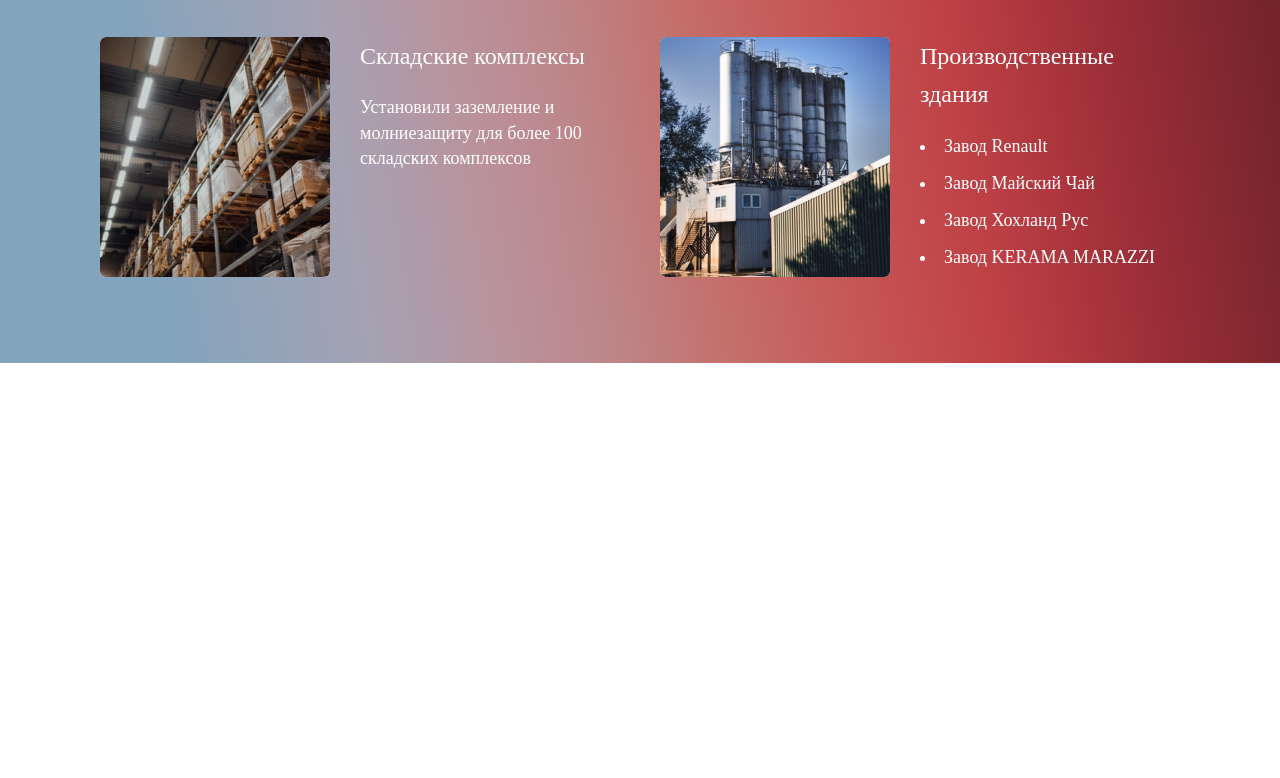
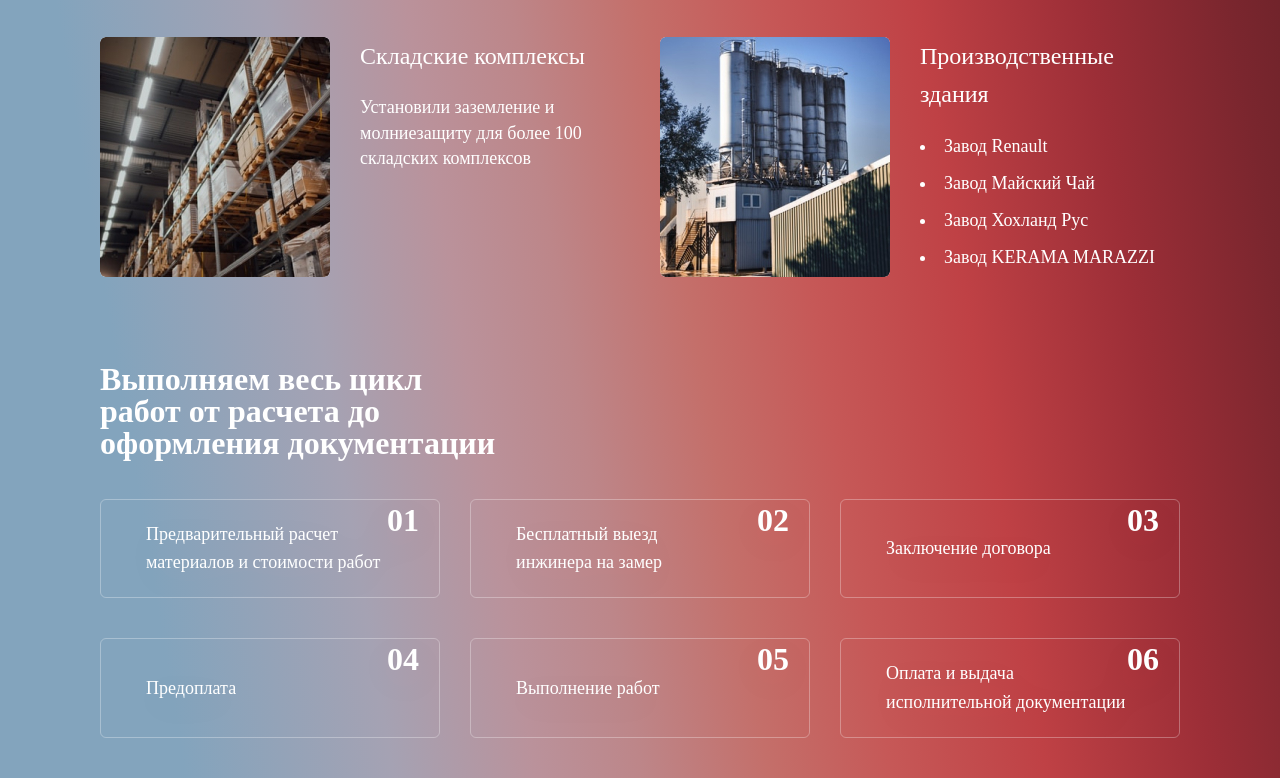
Before and after one commit to Viktor590/volt-landing, a website: page src/index.html in a window 1280 px wide. Shown: the part 1179-1957 px from the top of the page. Before the commit the page ends 1542 px from the top, so only its background shows below. Drawn offline with nearby package versions, Linux system fonts and the light colour scheme; files that its build step writes are made by us from their sources; files whose address does not match are found by name.

Commit message:
create stage block

```diff
--- a/src/index.html
+++ b/src/index.html
@@ -65,7 +65,7 @@
 
 
     <div class="about">
-      <h2 class="about-title">
+      <h2 class="about-title title">
         Специализируемся<br />
         на установке заземления
         по направлениям
@@ -145,6 +145,66 @@
     </div>
 
 
+    <div class="stage">
+      <h2 class="stage-title title">
+        Выполняем весь цикл работ
+        от расчета до оформления документации
+      </h2>
+      <div class="stage-block">
+        <div class="stage-item">
+          <h3 class="stage-item__title">
+            Предварительный расчет
+            материалов и стоимости работ
+          </h3>
+          <p class="stage-item__counter">
+            01
+          </p>
+        </div>
+        <div class="stage-item">
+          <h3 class="stage-item__title">
+            Бесплатный выезд<br />
+            инжинера на замер
+          </h3>
+          <p class="stage-item__counter">
+            02
+          </p>
+        </div>
+        <div class="stage-item">
+          <h3 class="stage-item__title">
+            Заключение договора
+          </h3>
+          <p class="stage-item__counter">
+            03
+          </p>
+        </div>
+        <div class="stage-item">
+          <h3 class="stage-item__title">
+            Предоплата
+          </h3>
+          <p class="stage-item__counter">
+            04
+          </p>
+        </div>
+        <div class="stage-item">
+          <h3 class="stage-item__title">
+            Выполнение работ
+          </h3>
+          <p class="stage-item__counter">
+            05
+          </p>
+        </div>
+        <div class="stage-item">
+          <h3 class="stage-item__title">
+            Оплата и выдача
+            исполнительной документации
+          </h3>
+          <p class="stage-item__counter">
+            06
+          </p>
+        </div>
+      </div>
+    </div>
+
   </div>
   <script src="js/app.min.js"></script>
 </body>
--- a/src/scss/global.scss
+++ b/src/scss/global.scss
@@ -13,3 +13,11 @@ body{
   padding: 0 10px;
   margin: 0 auto;
 }
+
+.title{
+    font-size: 32px;
+    line-height: 100%;
+    font-weight: 700;
+    max-width: 400px;
+
+}
--- a/src/scss/style.scss
+++ b/src/scss/style.scss
@@ -88,10 +88,6 @@
 .about{
   padding-bottom: 80px;
   &-title{
-    font-size: 32px;
-    line-height: 100%;
-    font-weight: 700;
-    max-width: 400px;
     padding-bottom: 40px;
   }
   &-block{
@@ -126,4 +122,39 @@
   }
 }
 
+.stage{
+  &-block{
+    margin: 40px 0;
+    display: grid;
+    grid-template-columns: repeat(3, 1fr);
+    grid-gap: 40px 30px;
+  }
+  &-item{
+    border: 1px solid rgba(255, 255, 255, 0.3);
+    filter: drop-shadow(0px 10px 20px rgba(116, 18, 18, 0.05));
+    border-radius: 6px;
+    text-align: center;
+    padding: 0 20px;
+    position: relative;
+    padding: 20px 45px;
+    display: flex;
+    align-items: center;
+    transition: all .3s;
+    &:hover{
+      background: $color-red;
+    }
+    &__title{
+      text-align: left;
+    }
+    &__counter{
+      position: absolute;
+      right: 20px;
+      top: 0;
+      font-size: 32px;
+      line-height: 130%;
+      font-weight: 700;
+    }
+  }
+}
+
 @import 'media';
```
